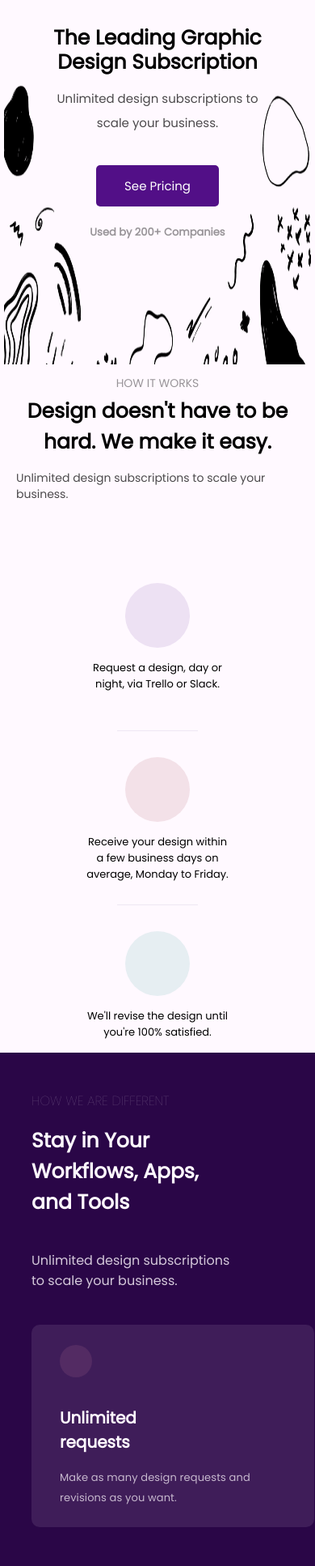
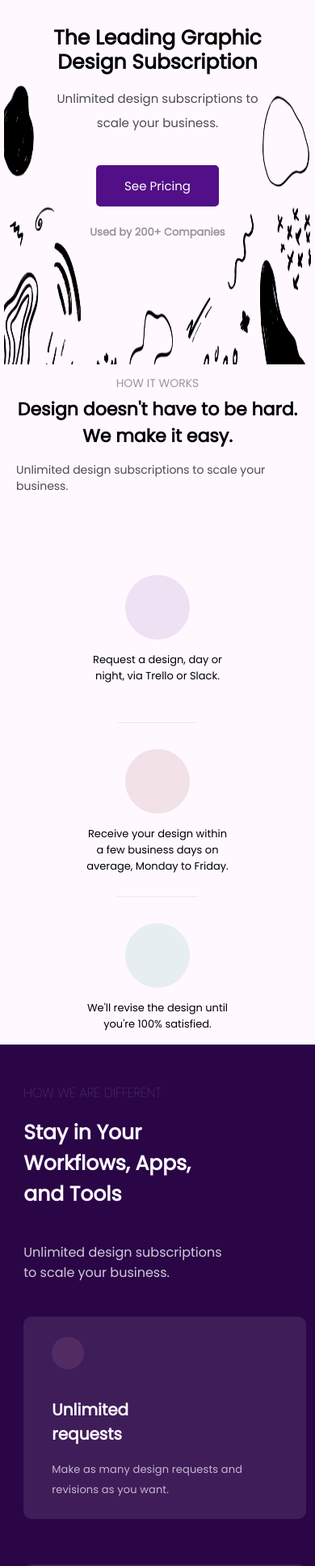
Before and after one commit to neloka/deas, a plain HTML site: page index.html in a window 390 px wide. Shown: the top 1934 px of the page at 81% size. Drawn offline with Linux system fonts and the light colour scheme.

Commit message:
new update

```diff
--- a/daas.css
+++ b/daas.css
@@ -706,6 +706,7 @@ p.flats2{
     }
     p.design{
         width: 380px;
+        font-size: 22px;
     }
     p.design1{
         width: 350px;
@@ -718,7 +719,7 @@ p.flats2{
     }
     .flow1{
         flex-direction: column;
-        width: 80%;
+        /* width: 80%; */
         /* margin: auto; */
     }
     .picsection{
```
